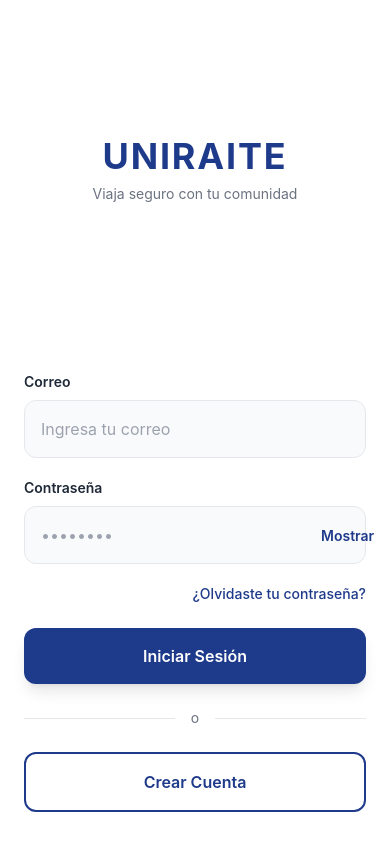
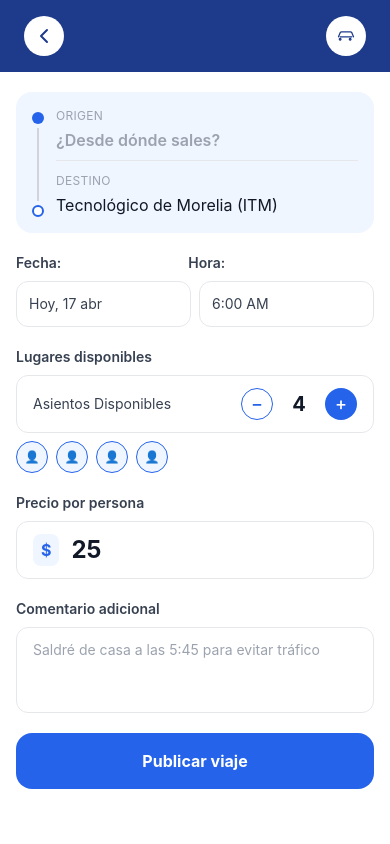
Before and after one commit to JoseAlbertRuiL/Proyecto_UniRaite-RAITEC-, a React Native app: screen / in a window 390 px wide. Built offline with nearby package versions, Linux system fonts and the light colour scheme.

Commit message:
Implementacion de interfaces para evitar el uso de useState, con una mejora en el publicar viaje

```diff
--- a/App.tsx
+++ b/App.tsx
@@ -1,5 +1,6 @@
 import "./global.css";
 import React, { useState } from "react";
+import { SafeAreaProvider } from "react-native-safe-area-context";
 import LoginScreen from "./src/screens/Principal/LoginScreen";
 import RegisterScreen from "./src/screens/Principal/RegisterScreen";
 import HomeScreen from "./src/screens/Principal/HomeScreen";
@@ -10,15 +11,9 @@ import ChangePasswordScreen from "./src/screens/Principal/ChangePasswordScreen";
 import Map from "./src/components/common/Map";
 import ChatScreen from "./src/screens/Principal/ChatScreen";
 import PublishTripScreen from "./src/screens/trip/PublishTripScreen";
-import LicenciaScreen    from "./src/screens/Principal/LicenciaScreen";
-import CirculacionScreen from "./src/screens/Principal/CirculacionScreen"
+import LicenciaScreen from "./src/screens/Principal/LicenciaScreen";
+import CirculacionScreen from "./src/screens/Principal/CirculacionScreen";
 import ChatHistory from "./src/screens/Principal/ChatHistoryScreen";
-
-interface NavigationProps {
-  navigation: any;
-  route?: any;
-}
-
 
 type ScreenName =
   | "Login"
@@ -36,7 +31,7 @@ type ScreenName =
   | "ChatHistory";
 
 export default function App() {
-  const [screen, setScreen] = useState<ScreenName>("Login"); // ← cambia a "Login" cuando tengas backend
+  const [screen, setScreen] = useState<ScreenName>("PublicarViaje");
   const [route, setRoute] = useState<any>({});
 
   const navigation = {
@@ -54,12 +49,14 @@ export default function App() {
       if (name === "Licencia")       setScreen("Licencia");
       if (name === "Circulacion")    setScreen("Circulacion");
       if (name === "PublicarViaje")  setScreen("PublicarViaje");
-      if (name === "ChatHistory") setScreen("ChatHistory");
+      if (name === "ChatHistory")    setScreen("ChatHistory");
     },
     goBack: () => setScreen("Home"),
   } as any;
 
-  return screen === "Home" ? (
+  return (
+    <SafeAreaProvider>
+      {screen === "Home" ? (
         <HomeScreen navigation={navigation} />
       ) : screen === "Register" ? (
         <RegisterScreen navigation={navigation} />
@@ -85,5 +82,7 @@ export default function App() {
         <ChatHistory navigation={navigation} />
       ) : (
         <LoginScreen navigation={navigation} />
+      )}
+    </SafeAreaProvider>
   );
 }
--- a/package.json
+++ b/package.json
@@ -12,6 +12,7 @@
     "@prisma/client": "^7.5.0",
     "@prisma/react-native": "^6.0.1",
     "@react-native-async-storage/async-storage": "2.2.0",
+    "@tanstack/react-query": "^5.99.2",
     "bcrypt": "^6.0.0",
     "expo": "~54.0.33",
     "expo-constants": "~18.0.13",
@@ -24,6 +25,7 @@
     "react-dom": "19.1.0",
     "react-native": "0.81.5",
     "react-native-css-interop": "^0.2.2",
+    "react-native-keyboard-aware-scroll-view": "^0.9.5",
     "react-native-maps": "1.20.1",
     "react-native-quick-base64": "^2.2.2",
     "react-native-reanimated": "~4.1.1",
--- a/src/screens/trip/PublishTripScreen.tsx
+++ b/src/screens/trip/PublishTripScreen.tsx
@@ -1,4 +1,3 @@
-import { KeyboardAvoidingView, Platform } from 'react-native';
 import React, { useState } from 'react';
 import {
   View,
@@ -7,39 +6,67 @@ import {
   TouchableOpacity,
   ScrollView,
   StatusBar,
-  Switch,
   Alert,
+  ActivityIndicator,
 } from 'react-native';
+import AsyncStorage from '@react-native-async-storage/async-storage';
 import Header from '../../components/common/HeaderBack';
-import AsyncStorage from '@react-native-async-storage/async-storage';
 import { API_URL } from '../../services/api';
 
+
+interface TripForm {
+  origen: string;
+  destino: string;
+  fecha: string;
+  hora: string;
+  asientos: number;
+  precio: string;
+  comentario: string;
+
+}
+
+const INITIAL_FORM: TripForm = {
+  origen: '',
+  destino: 'Tecnológico de Morelia (ITM)',
+  fecha: 'Hoy, 17 abr',
+  hora: '6:00 AM',
+  asientos: 4,
+  precio: '25',
+  comentario: '',
+
+};
+
 const PublishTripScreen = ({ navigation }: any) => {
-  const [origen, setOrigen] = useState('');
-  const [destino, setDestino] = useState('Tecnológico de Morelia (ITM)');
-  const [fecha, setFecha] = useState('Hoy, 17 abr');
-  const [hora, setHora] = useState('6:00 AM');
-  const [asientos, setAsientos] = useState(4);
-  const [precio, setPrecio] = useState('25');
-  const [comentario, setComentario] = useState('');
+  const [form, setForm] = useState<TripForm>(INITIAL_FORM);
+  const [isLoading, setIsLoading] = useState(false);
 
-  const [conMusica, setConMusica] = useState(false);
-  const [sinParadas, setSinParadas] = useState(true);
-  const [soloMujeres, setSoloMujeres] = useState(false);
+  const updateField = <K extends keyof TripForm>(field: K, value: TripForm[K]) => {
+    setForm(prev => ({ ...prev, [field]: value }));
+  };
 
   const incrementarAsientos = () => {
-    if (asientos < 4) setAsientos(asientos + 1);
+    if (form.asientos < 4) updateField('asientos', form.asientos + 1);
   };
 
   const decrementarAsientos = () => {
-    if (asientos > 1) setAsientos(asientos - 1);
+    if (form.asientos > 1) updateField('asientos', form.asientos - 1);
   };
 
   const publicarViaje = async () => {
-    if (!destino) {
-      Alert.alert('Faltan datos', 'Por favor ingresa el destino del viaje.');
-      return;
-    }
+  if (!form.origen.trim()) {
+    Alert.alert('Faltan datos', 'Por favor ingresa el origen del viaje.');
+    return;
+  }
+  if (!form.destino.trim()) {
+    Alert.alert('Faltan datos', 'Por favor ingresa el destino del viaje.');
+    return;
+  }
+  if (!form.precio || parseFloat(form.precio) <= 0) {
+    Alert.alert('Faltan datos', 'Por favor ingresa un precio válido.');
+    return;
+  }
+
+    setIsLoading(true);
 
     try {
       const token = await AsyncStorage.getItem('token');
@@ -51,16 +78,13 @@ const PublishTripScreen = ({ navigation }: any) => {
           Authorization: `Bearer ${token}`,
         },
         body: JSON.stringify({
-          origen,
-          destino,
-          fecha,
-          hora,
-          asientos,
-          precio: parseFloat(precio),
-          con_musica: conMusica,
-          solo_mujeres: soloMujeres,
-          sin_paradas: sinParadas,
-          comentario,
+          origen: form.origen,
+          destino: form.destino,
+          fecha: form.fecha,
+          hora: form.hora,
+          asientos: form.asientos,
+          precio: parseFloat(form.precio),
+          comentario: form.comentario,
         }),
       });
 
@@ -75,6 +99,8 @@ const PublishTripScreen = ({ navigation }: any) => {
     } catch (error) {
       console.log('Error al publicar viaje:', error);
       Alert.alert('Error', 'Ocurrió un problema. Intenta de nuevo.');
+    } finally {
+      setIsLoading(false);
     }
   };
 
@@ -85,24 +111,22 @@ const PublishTripScreen = ({ navigation }: any) => {
       <ScrollView className="flex-1" showsVerticalScrollIndicator={false}>
         <View className="px-4 py-5 gap-5">
 
-          {/* ── Origen / Destino ── */}
+          {/* Origen / Destino */}
           <View className="bg-blue-50 rounded-2xl p-4">
             <View className="flex-row items-stretch gap-3">
 
-              {/* Línea de ruta */}
               <View className="items-center mt-1">
                 <View className="w-3 h-3 rounded-full bg-blue-600" />
                 <View className="w-0.5 flex-1 bg-gray-300 my-1" style={{ minHeight: 36 }} />
                 <View className="w-3 h-3 rounded-full border-2 border-blue-600 bg-white" />
               </View>
 
-              {/* Campos */}
               <View className="flex-1 gap-3">
                 <View>
                   <Text className="text-xs text-gray-400 uppercase tracking-wide mb-1">Origen</Text>
                   <TextInput
-                    value={origen}
-                    onChangeText={setOrigen}
+                    value={form.origen}
+                    onChangeText={text => updateField('origen', text)}
                     className="text-base font-semibold text-gray-900 pb-2 border-b border-gray-200"
                     placeholder="¿Desde dónde sales?"
                     placeholderTextColor="#9CA3AF"
@@ -111,8 +135,8 @@ const PublishTripScreen = ({ navigation }: any) => {
                 <View>
                   <Text className="text-xs text-gray-400 uppercase tracking-wide mb-1">Destino</Text>
                   <TextInput
-                    value={destino}
-                    onChangeText={setDestino}
+                    value={form.destino}
+                    onChangeText={text => updateField('destino', text)}
                     className="text-base text-gray-900"
                     placeholder="¿A dónde vas?"
                     placeholderTextColor="#9CA3AF"
@@ -123,27 +147,27 @@ const PublishTripScreen = ({ navigation }: any) => {
             </View>
           </View>
 
-          {/* ── Fecha y Hora ── */}
+          {/*  Fecha y Hora  */}
           <View>
             <Text className="text-sm font-semibold text-gray-700 mb-2">Fecha:                                    Hora:</Text>
             <View className="flex-row gap-2">
               <TouchableOpacity
                 className="flex-1 flex-row items-center gap-2 border border-gray-200 rounded-xl px-3 py-3"
-                onPress={() => {/* abrir date picker */}}
+                onPress={() => {}}
               >
-                <Text className="text-sm text-gray-700">{fecha}</Text>
+                <Text className="text-sm text-gray-700">{form.fecha}</Text>
               </TouchableOpacity>
 
               <TouchableOpacity
                 className="flex-1 flex-row items-center gap-2 border border-gray-200 rounded-xl px-3 py-3"
-                onPress={() => {/* abrir time picker */}}
+                onPress={() => {}}
               >
-                <Text className="text-sm text-gray-700">{hora}</Text>
+                <Text className="text-sm text-gray-700">{form.hora}</Text>
               </TouchableOpacity>
             </View>
           </View>
 
-          {/* ── Asientos disponibles ── */}
+          {/*  Asientos disponibles  */}
           <View>
             <Text className="text-sm font-semibold text-gray-700 mb-2">Lugares disponibles</Text>
             <View className="flex-row items-center justify-between border border-gray-200 rounded-xl px-4 py-3">
@@ -156,7 +180,7 @@ const PublishTripScreen = ({ navigation }: any) => {
                   <Text className="text-blue-600 text-lg font-medium leading-none">−</Text>
                 </TouchableOpacity>
 
-                <Text className="text-xl font-bold text-gray-900 w-5 text-center">{asientos}</Text>
+                <Text className="text-xl font-bold text-gray-900 w-5 text-center">{form.asientos}</Text>
 
                 <TouchableOpacity
                   onPress={incrementarAsientos}
@@ -167,18 +191,15 @@ const PublishTripScreen = ({ navigation }: any) => {
               </View>
             </View>
 
-            {/* Indicador visual de asientos */}
             <View className="flex-row gap-2 mt-2">
               {[1, 2, 3, 4].map((i) => (
                 <View
                   key={i}
                   className={`w-8 h-8 rounded-full border items-center justify-center ${
-                    i <= asientos
-                      ? 'bg-blue-50 border-blue-600'
-                      : 'bg-white border-gray-200'
+                    i <= form.asientos ? 'bg-blue-50 border-blue-600' : 'bg-white border-gray-200'
                   }`}
                 >
-                  <Text className={`text-xs ${i <= asientos ? 'text-blue-600' : 'text-gray-300'}`}>
+                  <Text className={`text-xs ${i <= form.asientos ? 'text-blue-600' : 'text-gray-300'}`}>
                     👤
                   </Text>
                 </View>
@@ -186,7 +207,7 @@ const PublishTripScreen = ({ navigation }: any) => {
             </View>
           </View>
 
-          {/* ── Precio ── */}
+          {/*  Precio  */}
           <View>
             <Text className="text-sm font-semibold text-gray-700 mb-2">Precio por persona</Text>
             <View className="flex-row items-center gap-3 border border-gray-200 rounded-xl px-4 py-3">
@@ -194,8 +215,8 @@ const PublishTripScreen = ({ navigation }: any) => {
                 <Text className="text-blue-600 font-bold text-base">$</Text>
               </View>
               <TextInput
-                value={precio}
-                onChangeText={setPrecio}
+                value={form.precio}
+                onChangeText={text => updateField('precio', text)}
                 keyboardType="numeric"
                 className="flex-1 text-2xl font-bold text-gray-900"
                 placeholder="0.00"
@@ -205,66 +226,34 @@ const PublishTripScreen = ({ navigation }: any) => {
             </View>
           </View>
 
-
-          {/* ── Preferencias ── */}
-          <View>
-            <Text className="text-sm font-semibold text-gray-700 mb-2">Detalles del Viaje</Text>
-            <View className="border border-gray-200 rounded-xl overflow-hidden">
-
-              <View className="flex-row justify-between items-center px-4 py-3 border-b border-gray-100">
-                <Text className="text-sm text-gray-700">🎵  Música en el viaje</Text>
-                <Switch
-                  value={conMusica}
-                  onValueChange={setConMusica}
-                  trackColor={{ false: '#D1D5DB', true: '#2563EB' }}
-                  thumbColor="white"
-                />
-              </View>
-
-              <View className="flex-row justify-between items-center px-4 py-3">
-                <Text className="text-sm text-gray-700">👩  Solo mujeres</Text>
-                <Switch
-                  value={soloMujeres}
-                  onValueChange={setSoloMujeres}
-                  trackColor={{ false: '#D1D5DB', true: '#2563EB' }}
-                  thumbColor="white"
-                />
-              </View>
-
-              <View className="flex-row justify-between items-center px-4 py-3 border-b border-gray-100">
-                <Text className="text-sm text-gray-700">🛑  Sin paradas</Text>
-                <Switch
-                  value={sinParadas}
-                  onValueChange={setSinParadas}
-                  trackColor={{ false: '#D1D5DB', true: '#2563EB' }}
-                  thumbColor="white"
-                />
-              </View>
-
-            </View>
-          </View>
-
-          {/* ── Comentario ── */}
+          {/*  Comentario  */}
           <View>
             <Text className="text-sm font-semibold text-gray-700 mb-2">Comentario adicional</Text>
             <TextInput
-              value={comentario}
-              onChangeText={setComentario}
+              value={form.comentario}
+              onChangeText={text => updateField('comentario', text)}
               multiline
               numberOfLines={3}
-              placeholder="Saldre de casa a las 5:45 para evitar tráfico"
+              placeholder="Saldré de casa a las 5:45 para evitar tráfico"
               placeholderTextColor="#9CA3AF"
               className="border border-gray-200 rounded-xl px-4 py-3 text-sm text-gray-700"
               style={{ textAlignVertical: 'top', minHeight: 80 }}
             />
           </View>
 
-          {/* ── Botón publicar ── */}
+          {/*  Publicar  */}
           <TouchableOpacity
             onPress={publicarViaje}
-            className="bg-blue-600 rounded-2xl py-4 items-center mb-6"
+            disabled={isLoading}
+            className={`rounded-2xl py-4 items-center mb-6 ${
+              isLoading ? 'bg-blue-300' : 'bg-blue-600'
+            }`}
           >
-            <Text className="text-white text-base font-bold">Publicar viaje</Text>
+            {isLoading ? (
+              <ActivityIndicator color="#fff" />
+            ) : (
+              <Text className="text-white text-base font-bold">Publicar viaje</Text>
+            )}
           </TouchableOpacity>
 
         </View>
```
Also changed, not shown: src/components/common/ScreenWrapper.tsx (added, +19 -0 lines), src/screens/Principal/LoginScreen.tsx (line endings or trailing spaces), 1 other file (tests, documents, lock files or other folders). Lines whose indentation alone changed are shown as unchanged.
